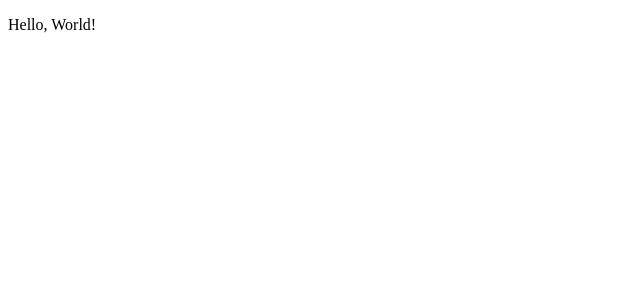
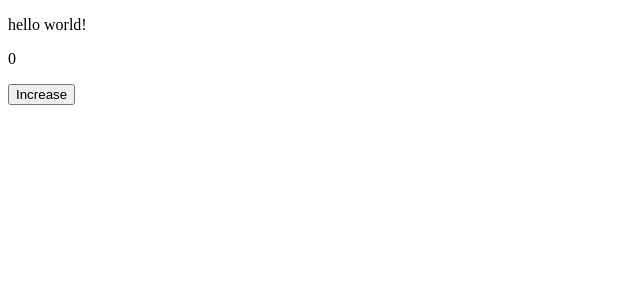
Before and after one commit to kaiphojor/typescript-react-example, a React (Vite) app: page / in a window 1280 px wide. Shown: the top 300 px of the page, without its empty margins (0-640 px from the left). Built offline with nearby package versions, Linux system fonts and the light colour scheme.

Commit message:
feat : counter state 예제

```diff
--- a/jest.config.js
+++ b/jest.config.js
@@ -2,7 +2,7 @@
   testEnvironment: 'jsdom',
   setupFilesAfterEnv: [
     '@testing-library/jest-dom/extend-expect',
-    './jest.setup',
+    // './jest.setup',
   ],
   transform: {
     '^.+\\.(t|j)sx?$': ['@swc/jest', {
--- /dev/null
+++ b/src/App.tsx
@@ -0,0 +1,10 @@
+import Counter from './components/Counter';
+
+export default function App() {
+	return (
+		<div>
+			<p>hello world!</p>
+			<Counter/>
+		</div>
+	);
+}
--- /dev/null
+++ b/src/components/Counter.tsx
@@ -0,0 +1,36 @@
+import {useEffect, useReducer, useState} from 'react';
+
+let count = 0;
+
+// Function reducer(state) {
+// 	return {...state, x: state.x + 1};
+// }
+
+export default function Counter() {
+	// Const [, forceUpdate] = useReducer(reducer, {x: 0});
+	const [state, setState] = useState(0);
+
+	const forceUpdate = () => {
+		setState(state + 1);
+	};
+
+	useEffect(() => {
+		console.log(count);
+	});
+	// Const [count, setCount] = useState(0);
+	const handleClick = () => {
+		// SetCount;
+		count += 1;
+		// 강제 렌더링
+		forceUpdate();
+	};
+
+	return (
+		<div>
+			<p>{count}</p>
+			<button type='button' onClick={handleClick}>
+        Increase
+			</button>
+		</div>
+	);
+}
--- a/src/main.tsx
+++ b/src/main.tsx
@@ -1,10 +1,6 @@
 import ReactDOM from 'react-dom/client';
-
-function App() {
-	return (
-		<p>Hello, World!</p>
-	);
-}
+import App from './App';
+import Counter from './components/Counter';
 
 const element = document.getElementById('root');
 
```
Also changed, not shown: 2 other files (tests, documents, lock files or other folders).
